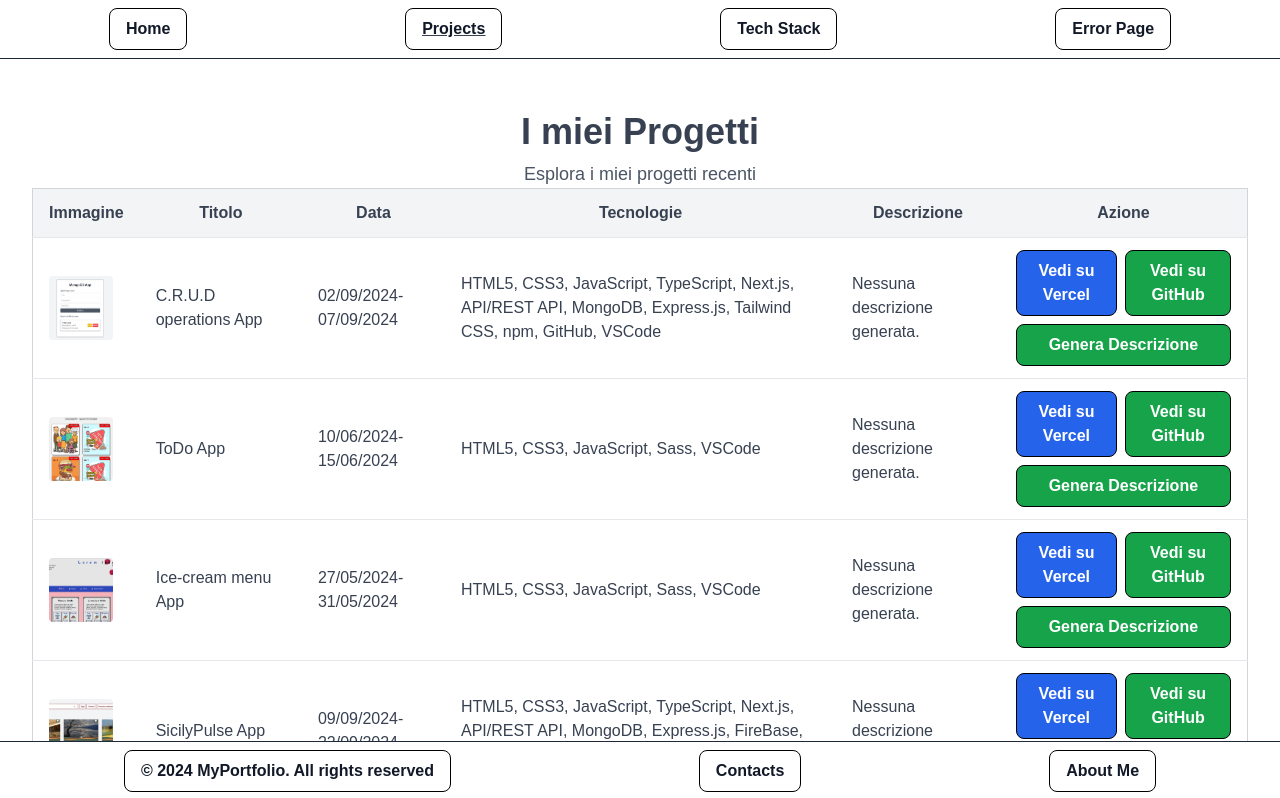
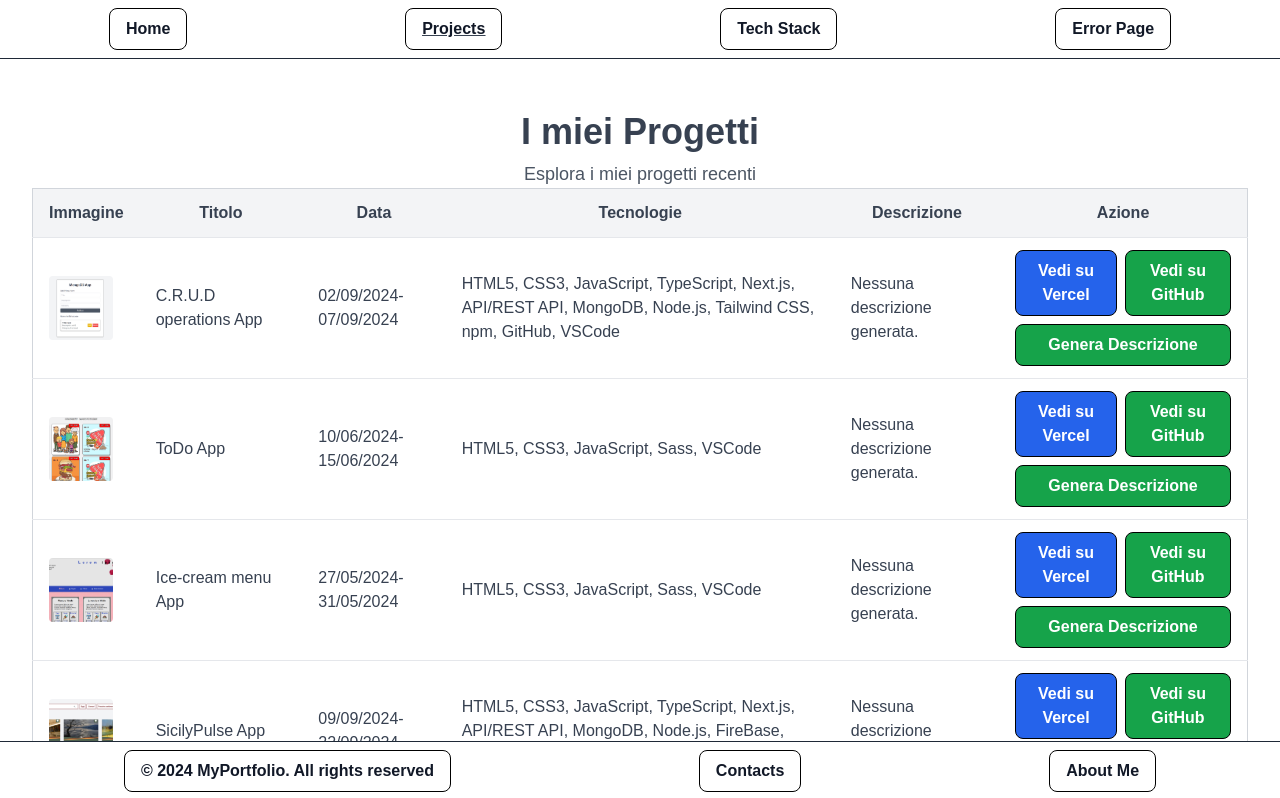
Before and after one commit to LucaFerraresso/TypeScript-Portfolio, a Next.js app in the folder portfolioproject/: page /Projects in a window 1280 px wide. Shown: the top 798 px of the page. Built offline with nearby package versions, Linux system fonts and the light colour scheme.

Commit message:
fix tech array

```diff
--- a/portfolioproject/assets/DataArray/ProjectSectionArray.js
+++ b/portfolioproject/assets/DataArray/ProjectSectionArray.js
@@ -15,7 +15,7 @@ const projects = [
       "Next.js",
       "API/REST API",
       "MongoDB",
-      "Express.js",
+      "Node.js",
       "Tailwind CSS",
       "npm",
       "GitHub",
@@ -60,7 +60,7 @@ const projects = [
       "Next.js",
       "API/REST API",
       "MongoDB",
-      "Express.js",
+      "Node.js",
       "FireBase",
       "Tailwind CSS",
       "npm",
@@ -81,7 +81,7 @@ const projects = [
       "CSS3",
       "JavaScript",
       "API/REST API",
-      "Express.js",
+      "Node.js",
       "MongoDB",
       "FireBase",
       "Tailwind CSS",
--- a/portfolioproject/assets/DataArray/TechSectionArray.js
+++ b/portfolioproject/assets/DataArray/TechSectionArray.js
@@ -51,7 +51,7 @@ const icons = [
   { component: <FaGithub color="black" />, title: "GitHub" },
   {
     component: <FaNode color="green" />,
-    title: "Express.js",
+    title: "Node.js",
   },
   { component: <SiNpm color="red" />, title: "npm" },
   {
```
